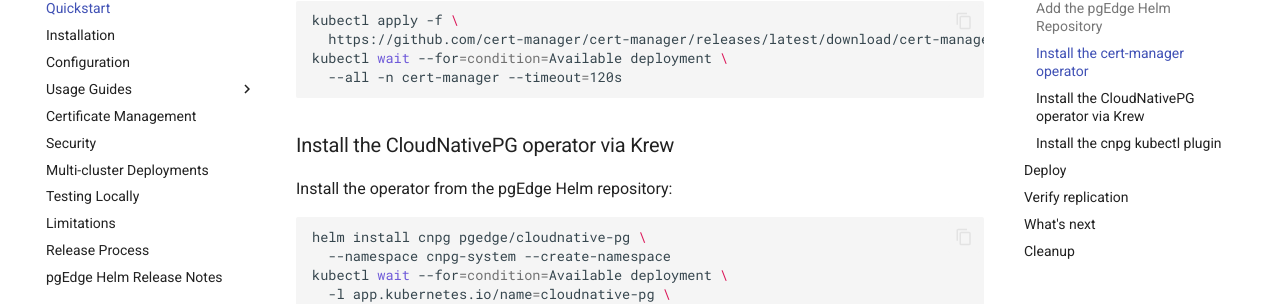
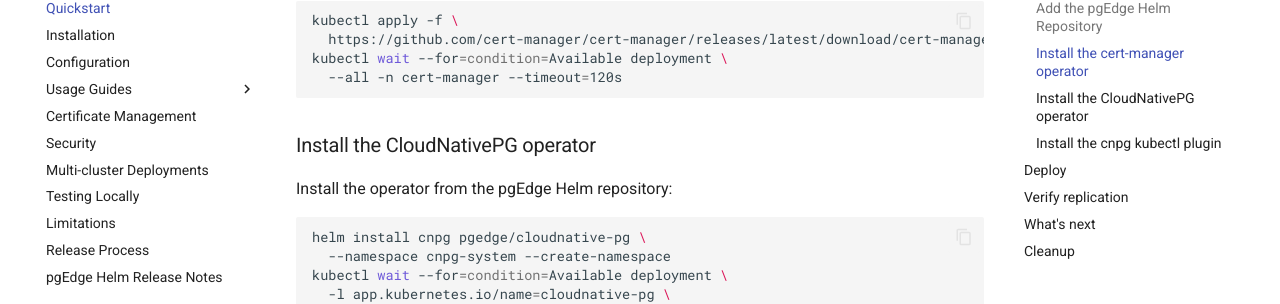
Before and after one commit to pgEdge/pgedge-helm, an MkDocs documentation site: the page built from docs/quickstart.md, in a window 1280 px wide and 900 px high, scrolled down 854 px. Shown: the part 127-431 px from the top of the window. Built offline with MkDocs 1.6.1 and Material for MkDocs 9.7.7, drawn with Linux system fonts in a browser that asks for light colours; comment, search, counter and statistics services are not loaded.

Commit message:
fix: remove via Krew which was accidentally added

````diff
--- a/docs/quickstart.md
+++ b/docs/quickstart.md
@@ -49,7 +49,7 @@
   --all -n cert-manager --timeout=120s
 ```
 
-### Install the CloudNativePG operator via Krew
+### Install the CloudNativePG operator
 
 Install the operator from the pgEdge Helm repository:
 
````
